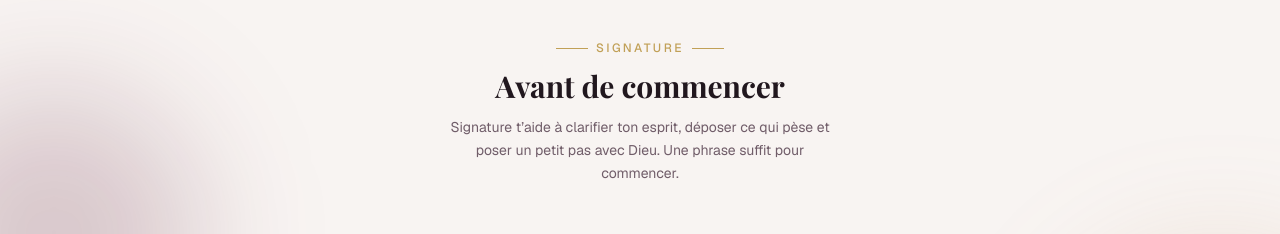
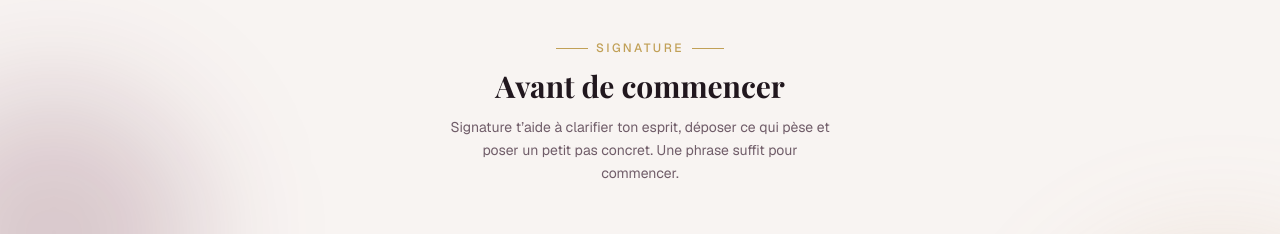
Before and after one commit to rosesossou/legacyv2, a Next.js app: page / in a window 1280 px wide. Shown: the top 234 px of the page. Built offline with nearby package versions, Linux system fonts and the light colour scheme.

Commit message:
Clarify Demeurer and Carnet experience

```diff
--- a/components/onboarding/signature-onboarding.tsx
+++ b/components/onboarding/signature-onboarding.tsx
@@ -91,7 +91,7 @@ export function SignatureOnboarding({ onComplete }: SignatureOnboardingProps) {
 
 <p className="mx-auto mt-3 max-w-sm text-sm leading-relaxed text-muted-foreground">
   Signature t’aide à clarifier ton esprit, déposer ce qui pèse et poser un
-  petit pas avec Dieu. Une phrase suffit pour commencer.
+  petit pas concret. Une phrase suffit pour commencer.
 </p>
         </div>
 
--- a/components/pages/accueil.tsx
+++ b/components/pages/accueil.tsx
@@ -38,8 +38,8 @@ export function AccueilPage({ onNavigate }: AccueilPageProps) {
         </p>
 
         <p className="mt-6 max-w-sm text-sm leading-relaxed text-muted-foreground">
-          Revenir à Dieu. Déposer ce que tu portes. Avancer par petits pas,
-          sans pression ni comparaison.
+          Signature t’aide à clarifier ton esprit, revenir à Dieu et poser un petit pas
+  juste pour aujourd’hui.
         </p>
 
         <button
```
